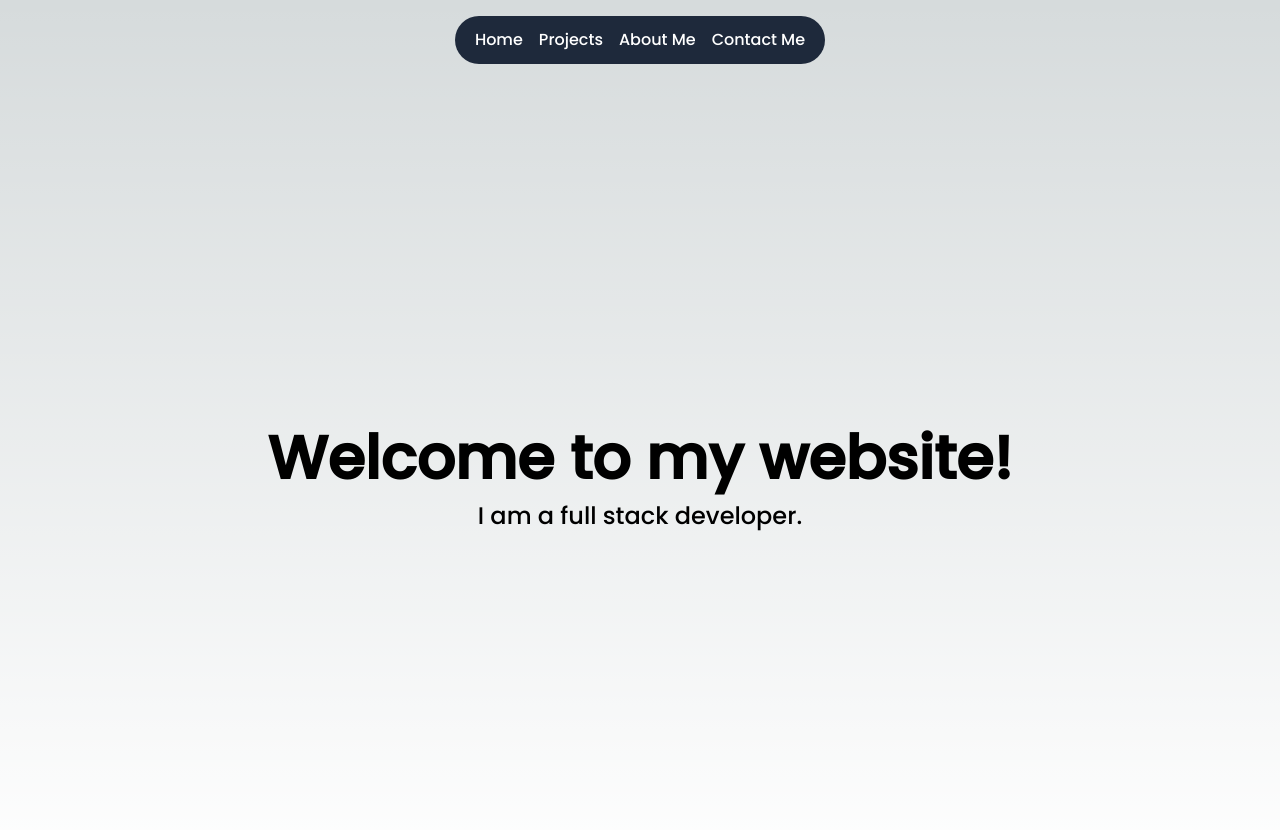
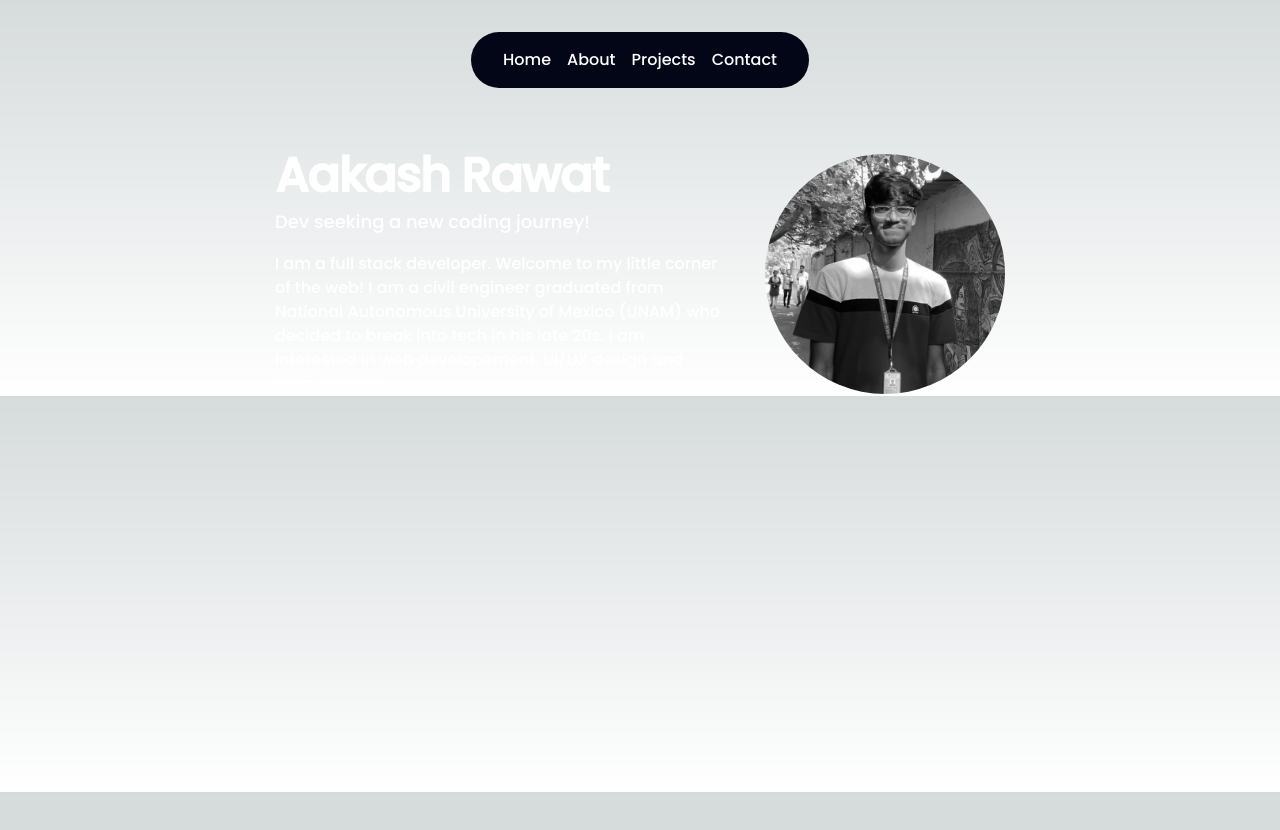
Before and after one commit to AakashRawat04/PortfolioV2, a Next.js app: page / in a window 1280 px wide. Shown: the top 830 px of the page. After the commit the page ends 800 px from the top, so only its background shows below. Built offline with nearby package versions, Linux system fonts and the light colour scheme.

Commit message:
refactor: navbar + grayscale image

```diff
--- a/app/page.tsx
+++ b/app/page.tsx
@@ -2,10 +2,29 @@ import Image from "next/image";
 
 export default function Home() {
 	return (
-		<main className="flex min-h-screen flex-col items-center justify-between p-24 ">
-			<div className="flex flex-col items-center justify-center flex-1 px-20 text-center">
-				<h1 className="text-6xl font-bold">Welcome to my website!</h1>
-				<p className="mt-3 text-2xl">I am a full stack developer.</p>
+		<main>
+			<div className="flex flex-col-reverse md:flex-row justify-center items-center">
+				<div className="text-white w-[350px] md:w-[450px]">
+					<h1 className="font-bold text-3xl md:text-5xl tracking-tight mb-1 glitch">
+						Aakash Rawat
+					</h1>
+					<p className=" text-lg mt-2 glitch">
+						Dev seeking a new coding journey!
+					</p>
+					<p className="mt-4 text-left">
+						I am a full stack developer. Welcome to my little corner of the web!
+						I am a civil engineer graduated from National Autonomous University
+						of Mexico (UNAM) who decided to break into tech in his late 20s. I
+						am interested in web developement, UI/UX design and data analysis.
+					</p>
+				</div>
+				<Image
+					width={600}
+					height={600}
+					src="/profileImage.jpeg"
+					alt="Aakash Rawat Profile Image"
+					className="mb-10 md:mb-0 h-[120px] w-[120px] md:h-[240px] md:w-[240px] rounded-full ml-0 md:ml-10 grayscale hover:grayscale-0 transition duration-300"
+				/>
 			</div>
 		</main>
 	);
--- /dev/null
+++ b/app/ui/navLinks.tsx
@@ -0,0 +1,20 @@
+import Link from "next/link";
+
+const links = [
+	{ name: "Home", path: "/" },
+	{ name: "About", path: "/about" },
+	{ name: "Projects", path: "/projects" },
+	{ name: "Contact", path: "/contact" },
+];
+
+export default function NavLinks() {
+	return (
+		<>
+			{links.map(({ name, path }) => (
+				<Link key={name} href={path} className=" font-medium text-white">
+					{name}
+				</Link>
+			))}
+		</>
+	);
+}
--- a/app/ui/navbar.tsx
+++ b/app/ui/navbar.tsx
@@ -1,39 +1,10 @@
-import Link from "next/link";
+import NavLinks from "./navLinks";
 
 export default function Navbar() {
 	return (
-		// <nav>
-		// 	<div className="flex justify-around items-center bg-gray-200 p-4 w-fit">
-		// 		<Link href="/" className="text-gray-800">
-		// 			Home
-		// 		</Link>
-		// 		<Link href="/projects" className="text-gray-800">
-		// 			Projects
-		// 		</Link>
-		// 		<Link href="/about" className="text-gray-800">
-		// 			About Me
-		// 		</Link>
-		// 		<Link href="/contact" className="text-gray-800">
-		// 			Contact Me
-		// 		</Link>
-		// 	</div>
-		// </nav>
-		<nav className="p-4 w-full flex justify-center">
-			<div className="p-1 flex items-center bg-slate-800 rounded-3xl w-fit">
-				<div className="flex w-fit text-white p-2">
-					<Link href="/" className="mx-2">
-						Home
-					</Link>
-					<Link href="/projects" className="mx-2">
-						Projects
-					</Link>
-					<Link href="/about" className="mx-2">
-						About Me
-					</Link>
-					<Link href="/contact" className="mx-2">
-						Contact Me
-					</Link>
-				</div>
+		<nav className="flex flex-col md:flex-row md:justify-center items-center pt-8 pb-8 sm:pb-16 w-full md:w-[740px] mx-auto">
+			<div className="flex justify-center items-center gap-4 px-8 py-4 bg-slate-950 rounded-full">
+				<NavLinks />
 			</div>
 		</nav>
 	);
```
Also changed, not shown: public/profileImage.jpeg (added).
